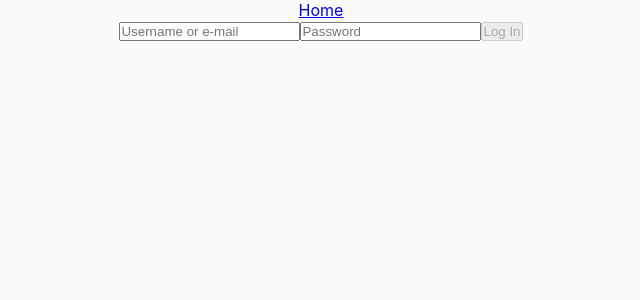
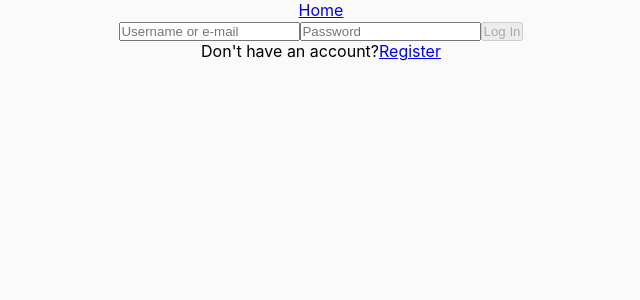
Before and after one commit to MM-WebDeveloper/Photo-Diary, a React (Create React App) app in the folder frontend/: page / in a window 1280 px wide. Shown: the top 300 px of the page, without its empty margins (319-959 px from the left). Built offline with nearby package versions, Linux system fonts and the light colour scheme.

Commit message:
Refactor the login and register link url to constant

```diff
--- a/frontend/src/pages/Login.tsx
+++ b/frontend/src/pages/Login.tsx
@@ -1,5 +1,6 @@
-import { useContext, useState } from 'react';
-import { useNavigate } from 'react-router-dom';
+import { useContext, useEffect, useState } from 'react';
+import { Link, useNavigate } from 'react-router-dom';
+import * as ROUTES from '../constants/routes';
 import { UserContext } from '../context/UserContext';
 import * as AuthenticationApi from '../network/authentication.api';
 
@@ -11,6 +12,7 @@ const Login = () => {
 	const [error, setError] = useState('');
 	const userContext = useContext(UserContext);
 	const isInvalid = inputs.usernameOrEmail === '' || inputs.password === '';
+	const documentTitle = 'Login \u2022 Photo Diary';
 
 	const navigate = useNavigate();
 
@@ -20,13 +22,17 @@ const Login = () => {
 		try {
 			const loggedInUser = await AuthenticationApi.loginUser(inputs);
 			userContext.setUser(loggedInUser);
-			navigate('/dashboard');
+			navigate(ROUTES.DASHBOARD);
 		} catch (error) {
 			let message = 'Unknown Error';
 			if (error instanceof Error) message = error.message;
 			setError(message);
 		}
 	};
+
+	useEffect(() => {
+		document.title = documentTitle;
+	}, []);
 
 	return (
 		<>
@@ -57,6 +63,10 @@ const Login = () => {
 					Log In
 				</button>
 			</form>
+			<div>
+				<p style={{ display: 'inline' }}>Don't have an account?</p>
+				<Link to={ROUTES.REGISTER}>Register</Link>
+			</div>
 		</>
 	);
 };
--- a/frontend/src/pages/Register.tsx
+++ b/frontend/src/pages/Register.tsx
@@ -87,7 +87,7 @@ const Register = () => {
 			</form>
 			<div>
 				<p style={{ display: 'inline' }}>Already have an account?</p>
-				<Link to='/login'>Login</Link>
+				<Link to={ROUTES.LOGIN}>Login</Link>
 			</div>
 		</>
 	);
```
